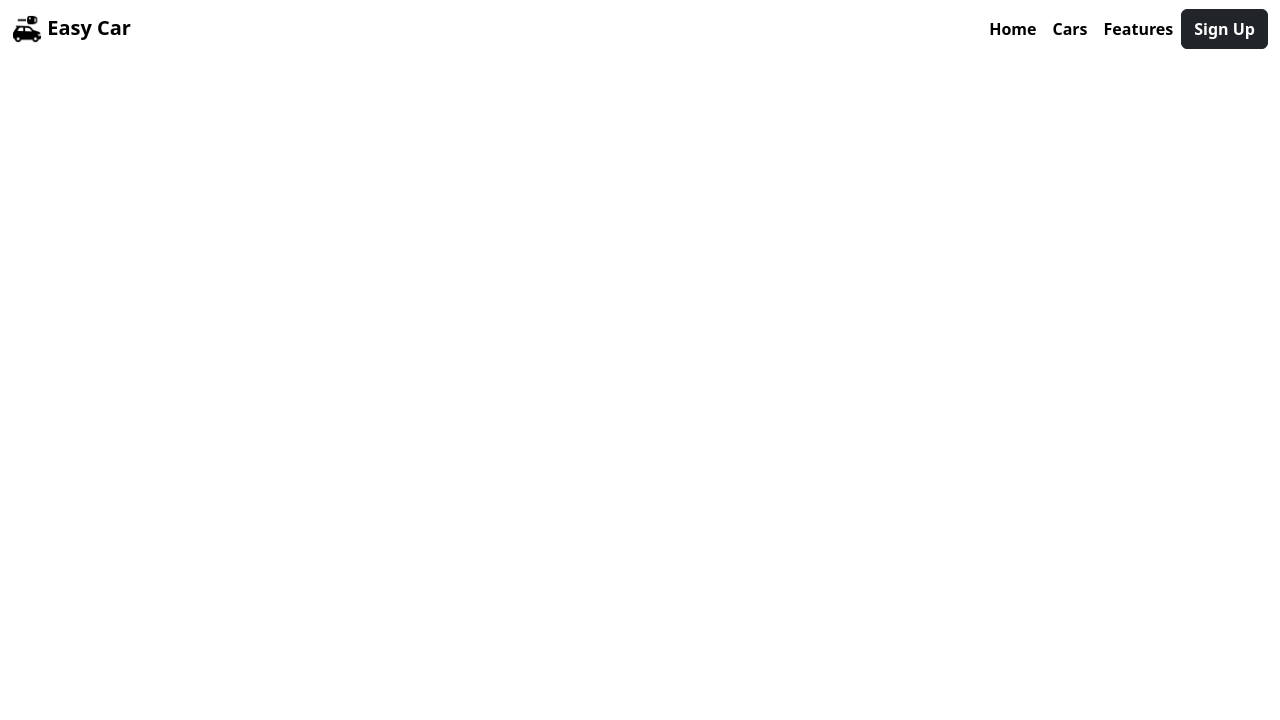
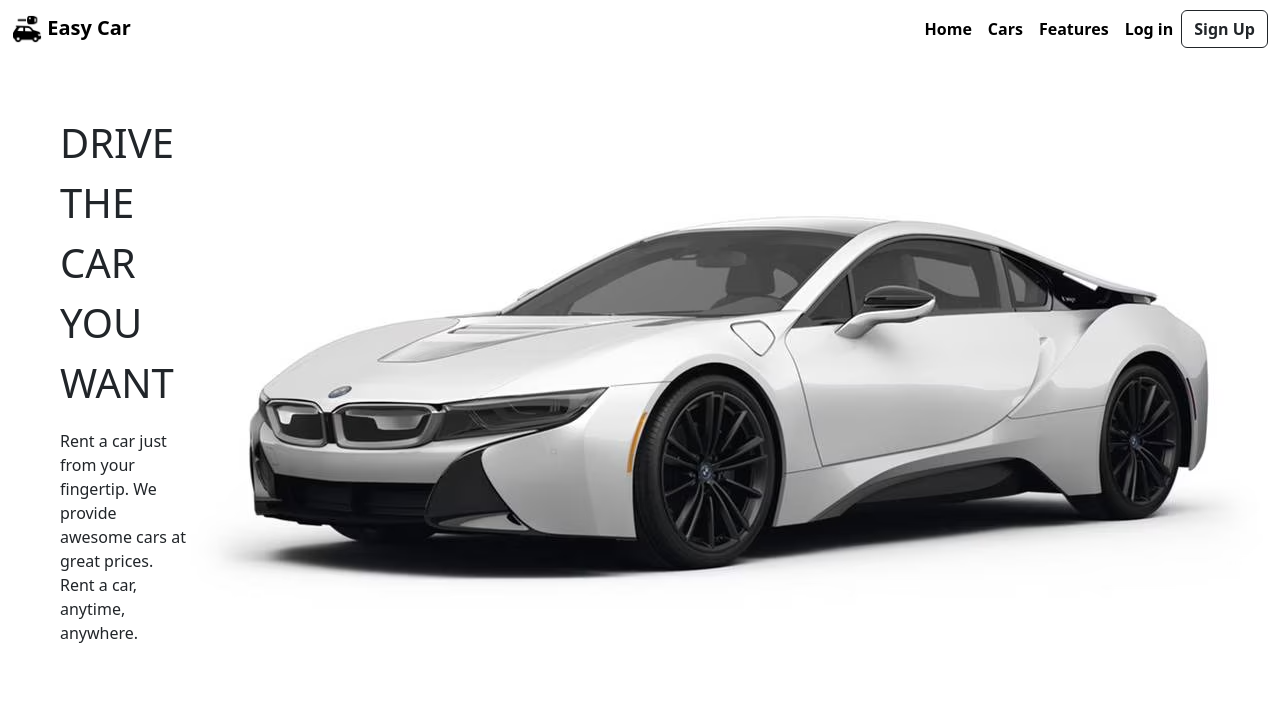
Before and after one commit to jithmiw/Car-Rental-System, a plain HTML site: page Car-Rental-System/Front-End/index.html in a window 1280 px wide. Drawn offline with Linux system fonts and the light colour scheme.

Commit message:
Content updated

```diff
--- a/Car-Rental-System/Front-End/index.html
+++ b/Car-Rental-System/Front-End/index.html
@@ -7,7 +7,7 @@
     <meta content="Car Rental System" name="description">
     <meta content="Car Rental System, Car, Rent, HTML, CSS, Bootstrap, JavaScript" name="keywords">
 
-    <title>Car Rental System</title>
+    <title>Easy Car Rental</title>
     <link href="assets/img/favicon.png" rel="icon">
     <link href="assets/css/bootstrap.min.css" rel="stylesheet">
 </head>
@@ -34,12 +34,31 @@
                     <li class="nav-item">
                         <a class="nav-link active text-black fw-semibold" aria-current="page" href="">Features</a>
                     </li>
-                    <button type="button" class="btn btn-dark fw-semibold">Sign Up</button>
+                    <li class="nav-item">
+                        <a class="nav-link active text-black fw-semibold" aria-current="page" href="">Log in</a>
+                    </li>
                 </ul>
+                <button type="button" class="btn btn-outline-dark fw-semibold">Sign Up</button>
             </div>
         </div>
     </nav>
 </header>
+<main>
+    <!--HOME SECTION-->
+    <section id="home">
+        <div class="container-fluid">
+            <div class="d-flex flex-row">
+                <div class="d-flex flex-column justify-content-center ps-5">
+                    <p class="fs-1">DRIVE THE CAR<br>YOU WANT</p>
+                    <p style="vertical-align: center">Rent a car just from your fingertip. We provide awesome cars at great prices. Rent a car, anytime, anywhere.</p>
+                </div>
+                <div>
+                    <img style="background-position: center; background-size: cover" src="assets/img/background.png" alt="car img">
+                </div>
+            </div>
+        </div>
+    </section>
+</main>
 <script src="./assets/js/bootstrap.min.js"></script>
 </body>
 </html>
```
Also changed, not shown: Car-Rental-System/Front-End/assets/img/background.png (added).
